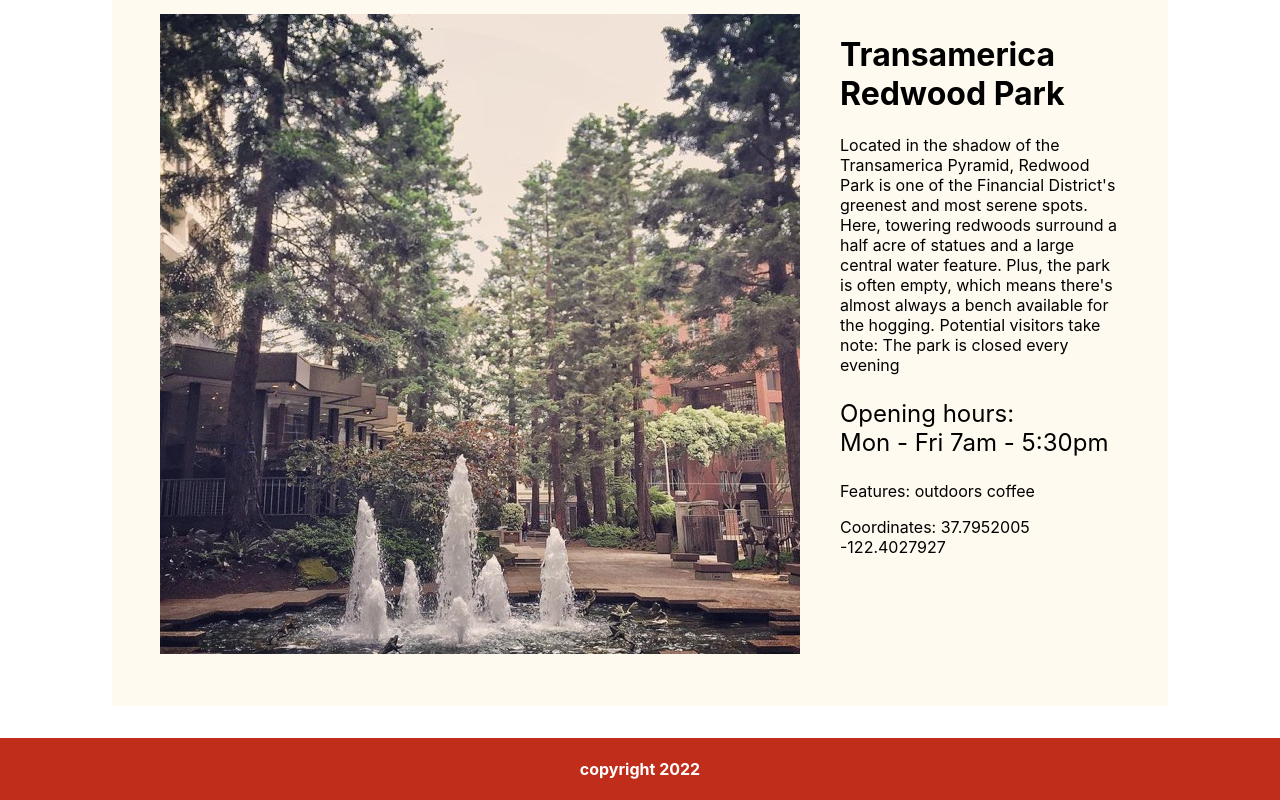
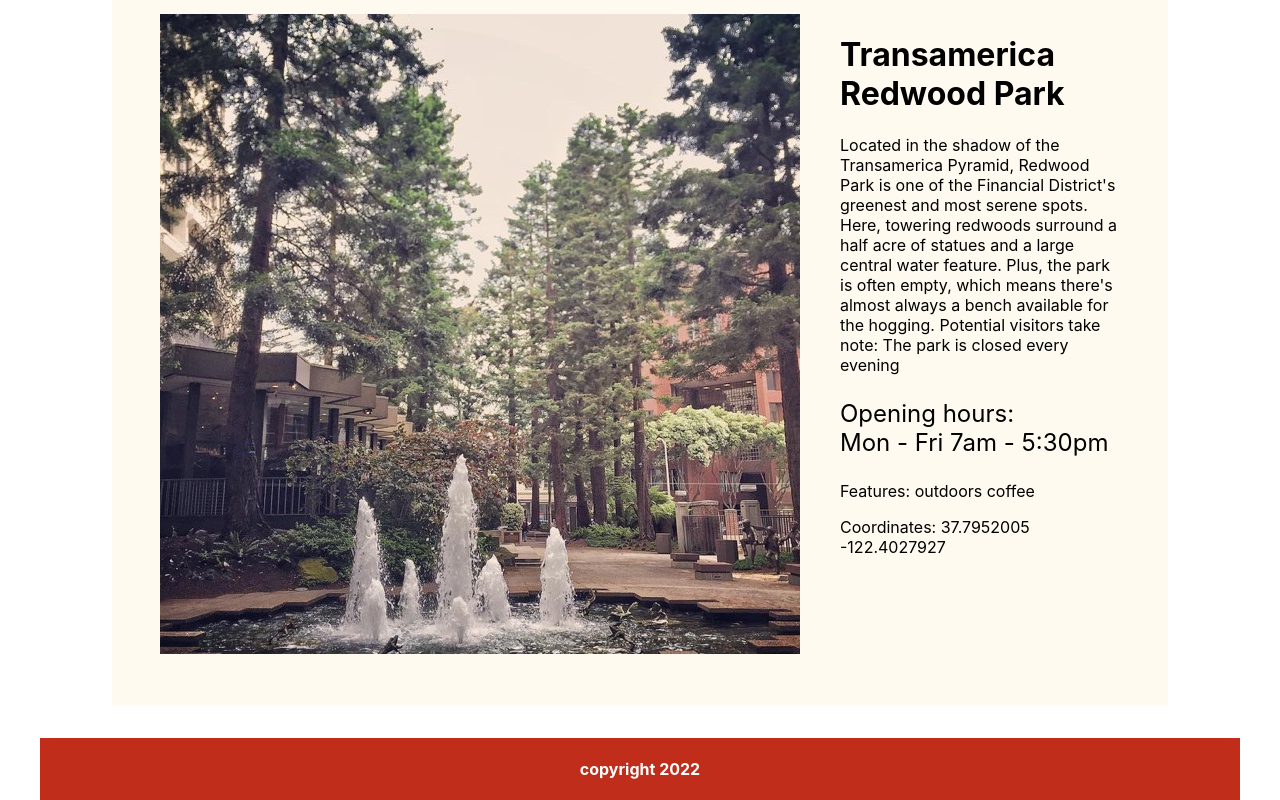
Before and after one commit to kojot1995/sfpopos, a React (Create React App) app: page /details/0 in a window 1280 px wide. Shown: the part 180-980 px from the top of the page. Built offline with nearby package versions, Linux system fonts and the light colour scheme.

Commit message:
Change footer style

```diff
--- a/src/components/Footer/Footer.css
+++ b/src/components/Footer/Footer.css
@@ -1,10 +1,12 @@
 .Footer {
     box-sizing: border-box;
     width: 100%;
+    max-width: 1200px;;
     display: flex;
     justify-content: center;
     align-items: baseline;
-    margin-top: 2em;
     background-color: rgb(192, 45, 26);
     color: #fff;
+    margin: auto;
+    margin-top: 2em;
   }
```
